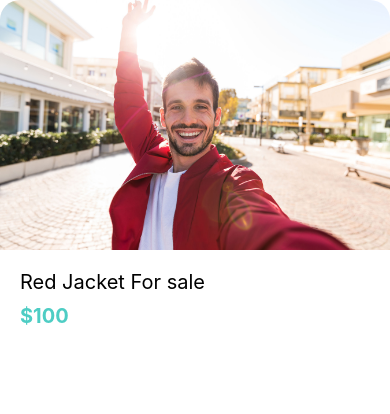
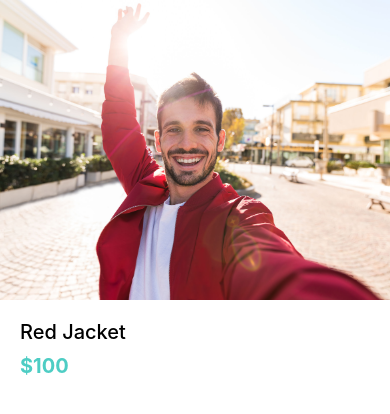
Before and after one commit to Varunvaru524/Done-With-It, a React Native app: screen / in a window 390 px wide. Shown: the top 414 px of the page. Built offline with nearby package versions, Linux system fonts and the light colour scheme.

Commit message:
Built listing details page

```diff
--- /dev/null
+++ b/src/Pages/ListingDetailsPage.jsx
@@ -0,0 +1,42 @@
+import React, { Component } from 'react';
+import { Image, StyleSheet, Text, View } from 'react-native';
+import rootCss from '../rootCss';
+
+class ListingDetailsPage extends Component {
+    render() {
+        const { image, title, subTitle } = this.props
+
+        return (
+            <View style={styles.mainContainer}>
+                <Image style={styles.image} source={image} />
+                <View style={styles.detailsContainer}>
+                    <Text style={styles.title} >{title}</Text>
+                    <Text style={styles.subTitle} >{subTitle}</Text>
+                </View>
+            </View>
+        );
+    }
+}
+
+const styles = StyleSheet.create({
+    mainContainer: {},
+    image: {
+        width: "100%",
+        height: 300
+    },
+    detailsContainer: {
+        padding: 20
+    },
+    title: {
+        fontSize: 20,
+        fontWeight: 500
+    },
+    subTitle: {
+        fontSize: 20,
+        color: rootCss.secondaryColor,
+        fontWeight: 'bold',
+        marginVertical: 10
+    }
+})
+
+export default ListingDetailsPage;
--- a/src/exp.jsx
+++ b/src/exp.jsx
@@ -1,10 +1,10 @@
 import React, { Component } from 'react';
-import Card from './Components/Card';
-import img from './assets/jacket.jpg'
+import ListingDetailsScreen from './Pages/ListingDetailsPage';
+import Img from './assets/jacket.jpg'
 
 class Experimental extends Component {
     render() {
-        return (<Card title='Red Jacket For sale' subTitle='$100' image={img}/>);
+        return (<ListingDetailsScreen image={Img} title='Red Jacket' subTitle='$100' />);
     }
 }
 
```
